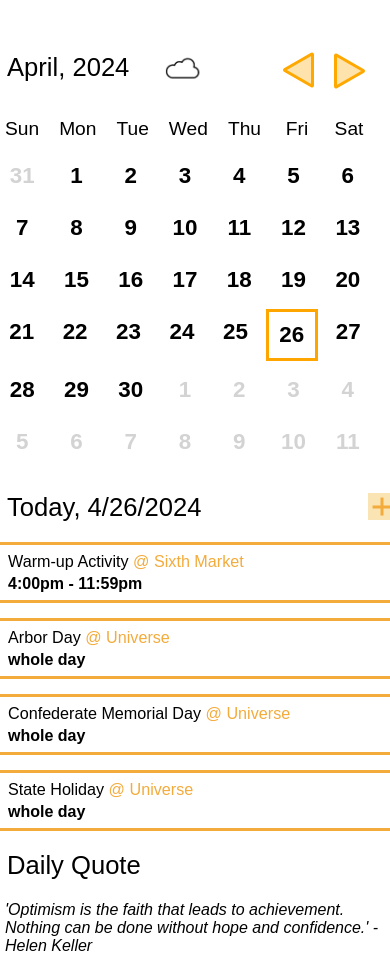
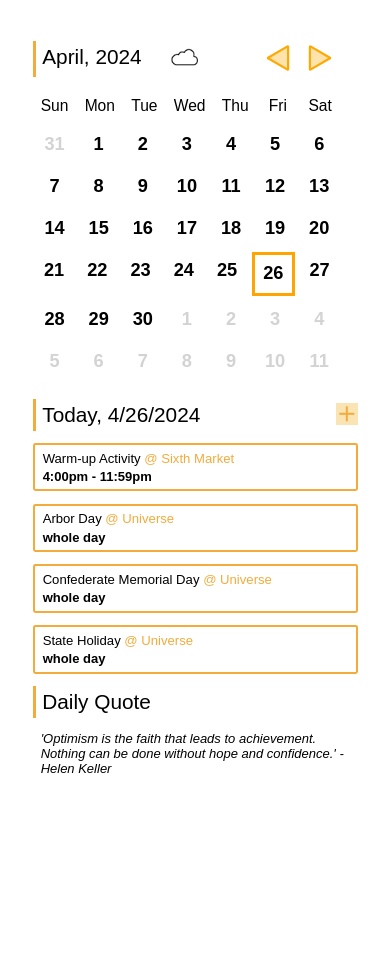
Before and after one commit to cse110-sp24-group17/warmup-exercise, a website with bundled scripts: page index.html in a window 390 px wide. After the commit the page ends 844 px from the top, so only its background shows below. Built offline with nearby package versions, Linux system fonts and the light colour scheme.

Commit message:
add responsive take 2

```diff
--- a/index.css
+++ b/index.css
@@ -10,14 +10,18 @@ main {
 
 .container {
   display: flex;
-  margin-top: 40px;
-  width: 800px;
-  gap: 20px;
+  margin-top: 2.5rem; /* 40px */
+  width: 50rem; /* 800px */
+  gap: 1.25rem; /* 20px */
 }
 
 @media (max-width: 800px)  {
+  html {
+    font-size: 13px;
+  }
+
   .container {
-    max-width: 400px;
+    max-width: 25rem; /* 400px */
     flex-direction: column;
   }
 }
@@ -32,19 +36,19 @@ main {
 
 .heading_bar {
   background: #F3AB3C;
-  width: 4px;
-  margin-right: 8px;
+  width: 0.25rem; /* 4px */
+  margin-right: 0.5rem; /* 8px */
 }
 
 .weather {
-  width: 40px;
-  height: 30px;
-  margin-left: 35px;
+  width: 2.5rem; /* 40px */
+  height: 1.875rem; /* 30px */
+  margin-left: 2.1875rem; /* 35px */
 }
 
 .weather img {
   max-width: 100%;
-  height: 30px;
+  height: 1.875rem; /* 30px */
 }
 
 .add_button {
@@ -54,8 +58,13 @@ main {
 .heading {
   display: flex;
   font-size: 1.6rem;
-  font-weight: 100;
-  margin-bottom: 15px;
+  font-weight: 300;
+  margin-bottom: 0.9375rem; /* 15px */
+}
+
+.button {
+  width: 2rem;
+  height: 2rem;
 }
 
 .heading_title {
@@ -65,26 +74,26 @@ main {
 .heading_content {
   display: flex;
   flex: 1;
-  padding: 5px 0;
+  padding: 0.3125rem 0; /* 5px 0 */
 }
 
 .heading_comp {
   display: flex;
   flex: 1;
-  margin-right: 10px;
+  margin-right: 0.625rem; /* 10px */
 }
 
 .calendar_buttons {
   display: flex;
   margin-left: auto;
-  height: 35px;
-  margin-right: 20px
+  height: 2.1875rem; /* 35px */
+  margin-right: 1.25rem; /* 20px */
 }
 
 .calendar_content {
-  padding-right: 20px;
+  padding-right: 1.25rem; /* 20px */
   font-size: 1.2rem;
-  font-weight: 100;
+  font-weight: 300;
 }
 
 .calendar_weekday {
@@ -93,13 +102,13 @@ main {
 }
 .calendar_weekday div {
   text-align: center;
-  padding: 10px;
-  width: 40px;
+  padding: 0.625rem; /* 10px */
+  width: 2.5rem; /* 40px */
 }
 
 .calendar_buttons img {
   max-width: 100%;
-  height: 35px;
+  height: 2.1875rem; /* 35px */
 }
 
 .calendar_row {
@@ -110,9 +119,9 @@ main {
 .calendar_row div {
   user-select: none;
   cursor: pointer;
-  width: 40px;
-  padding: 10px 5px;
-  margin: 3px 4px;
+  width: 2.5rem; /* 40px */
+  padding: 0.625rem 0.3125rem; /* 10px 5px */
+  margin: 0.1875rem 0.25rem; /* 3px 4px */
   text-align: center;
   font-weight: 700;
   font-size: 1.4rem;
@@ -123,10 +132,9 @@ main {
   transition: 0.2s;
 }
 
-
 .calendar_grayed {
-    color:  lightgray;
-  }
+    color: lightgray;
+}
 
 .calendar_today {
   border: solid orange;
@@ -136,31 +144,29 @@ main {
   background: #FBE4B4;
 }
 
-
 .prev_button {
     transform: rotate(180deg);
-    margin-right: 20px;
+    margin-right: 1.25rem; /* 20px */
 }
-
 
 .add_button {
   margin-left: auto;
-  margin-right: -10px;
-  position:relative;
+  margin-right: -0.625rem; /* -10px */
+  position: relative;
 }
 
 .holiday {
   border: solid #F3AB3C;
-  padding: 7px 10px;
-  border-width: 3px;
-  border-radius: 3px;
-  margin-bottom: 15px;
+  padding: 0.4375rem 0.625rem; /* 7px 10px */
+  border-width: 0.1875rem; /* 3px */
+  border-radius: 0.1875rem; /* 3px */
+  margin-bottom: 0.9375rem; /* 15px */
 }
 
 .holiday_title {
   font-size: 1.01rem;
-  font-weight: 200;
-  margin-bottom: 4px;
+  font-weight: 300;
+  margin-bottom: 0.25rem; /* 4px */
 }
 
 .holiday_place {
@@ -169,7 +175,7 @@ main {
 }
 
 .nobold {
-  font-weight: 100;
+  font-weight: 300;
 }
 
 .holiday_list {
@@ -181,30 +187,30 @@ main {
 }
 
 .dailylog {
-  padding-left: 20px;
-  font-weight: 100;
+  padding-left: 1.25rem; /* 20px */
+  font-weight: 300;
   font-size: 1.05rem;
 }
 
 .dailylog li {
-  margin-bottom: 5px;
+  margin-bottom: 0.3125rem; /* 5px */
 }
 
 ul {
-   list-style: none;
-   padding: 0;
+  list-style: none;
+  padding: 0;
 }
 
 ul li:before {
-   content: "\25cf";
-   font-size: 0.5rem;
-   padding-right: 10px;
+  content: "\25cf";
+  font-size: 0.5rem; /* 8px */
+  padding-right: 0.625rem; /* 10px */
 }
 
 .button_plus {
   position: absolute;
-  width: 27px;
-  height: 27px;
+  width: 1.6875rem; /* 27px */
+  height: 1.6875rem; /* 27px */
   background: #FBE4B4;
   cursor: pointer;
   right: 50%;
@@ -214,7 +220,7 @@ ul li:before {
   content: '';
   position: absolute;
   transform: translate(-50%, -50%);
-  height: 3px;
+  height: 0.1875rem; /* 3px */
   width: 70%;
   background: #F3AB3C;
   top: 50%;
@@ -229,7 +235,7 @@ ul li:before {
   transform: translate(-50%, -50%);
   background: #F3AB3C;
   height: 70%;
-  width: 3px;
+  width: 0.1875rem; /* 3px */
 }
 
 .button_plus:hover:before,
@@ -244,6 +250,6 @@ ul li:before {
 }
 
 .quote {
-  padding: 0 10px;
+  padding: 0 0.625rem; /* 10px */
   font-style: italic;
 }
--- a/index.html
+++ b/index.html
@@ -1,6 +1,7 @@
 <!doctype HTML>
 <html>
 <head>
+  <meta name="viewport" content="width=device-width, initial-scale=1">
   <link rel="stylesheet" href="index.css">
   <script type="module" src="index.js"></script>
 </head>
@@ -18,11 +19,11 @@
           <div class="heading_comp">
             <div class="weather"><img src="cloud.png"></div>
             <div class="calendar_buttons">
-              <div class="prev_button" id="prev_month"><svg width="31" height="36" viewBox="0 0 31 36" fill="none" xmlns="http://www.w3.org/2000/svg">
+              <div class="prev_button button" id="prev_month"><svg width="100%" height="100%" viewBox="0 0 31 36" fill="none" xmlns="http://www.w3.org/2000/svg">
                 <path id="Polygon 4" d="M29.25 17.567C29.5833 17.7594 29.5833 18.2406 29.25 18.433L2.25 34.0215C1.91666 34.2139 1.5 33.9734 1.5 33.5885L1.5 2.41154C1.5 2.02664 1.91666 1.78608 2.25 1.97853L29.25 17.567Z" fill="#FFA800" fill-opacity="0.32" stroke="#FFA800" stroke-width="3"/>
                 </svg>
                 </div>
-              <div id="next_month"><svg width="31" height="36" viewBox="0 0 31 36" fill="none" xmlns="http://www.w3.org/2000/svg">
+              <div class="button" id="next_month"><svg width="100%" height="100%" viewBox="0 0 31 36" fill="none" xmlns="http://www.w3.org/2000/svg">
                 <path id="Polygon 4" d="M29.25 17.567C29.5833 17.7594 29.5833 18.2406 29.25 18.433L2.25 34.0215C1.91666 34.2139 1.5 33.9734 1.5 33.5885L1.5 2.41154C1.5 2.02664 1.91666 1.78608 2.25 1.97853L29.25 17.567Z" fill="#FFA800" fill-opacity="0.32" stroke="#FFA800" stroke-width="3"/>
                 </svg>
                 </div>
```
